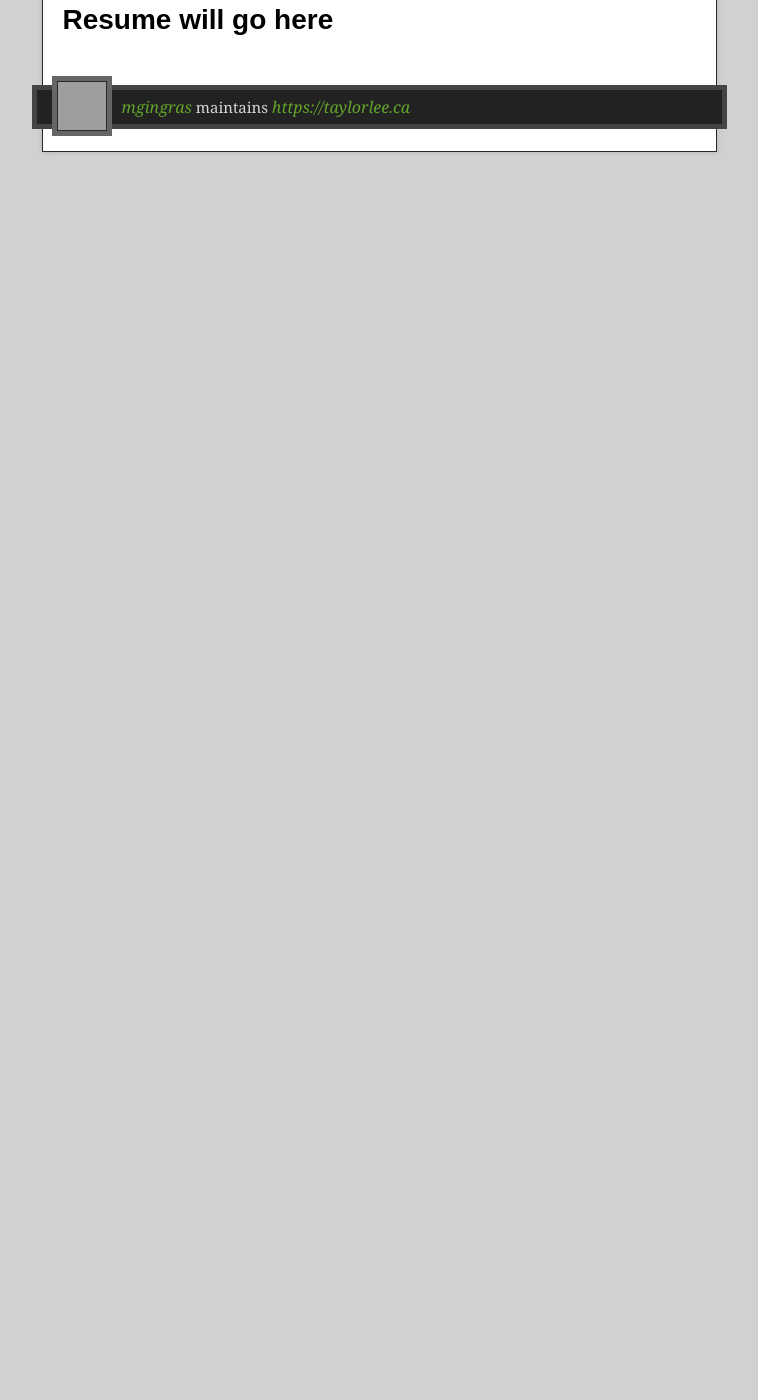
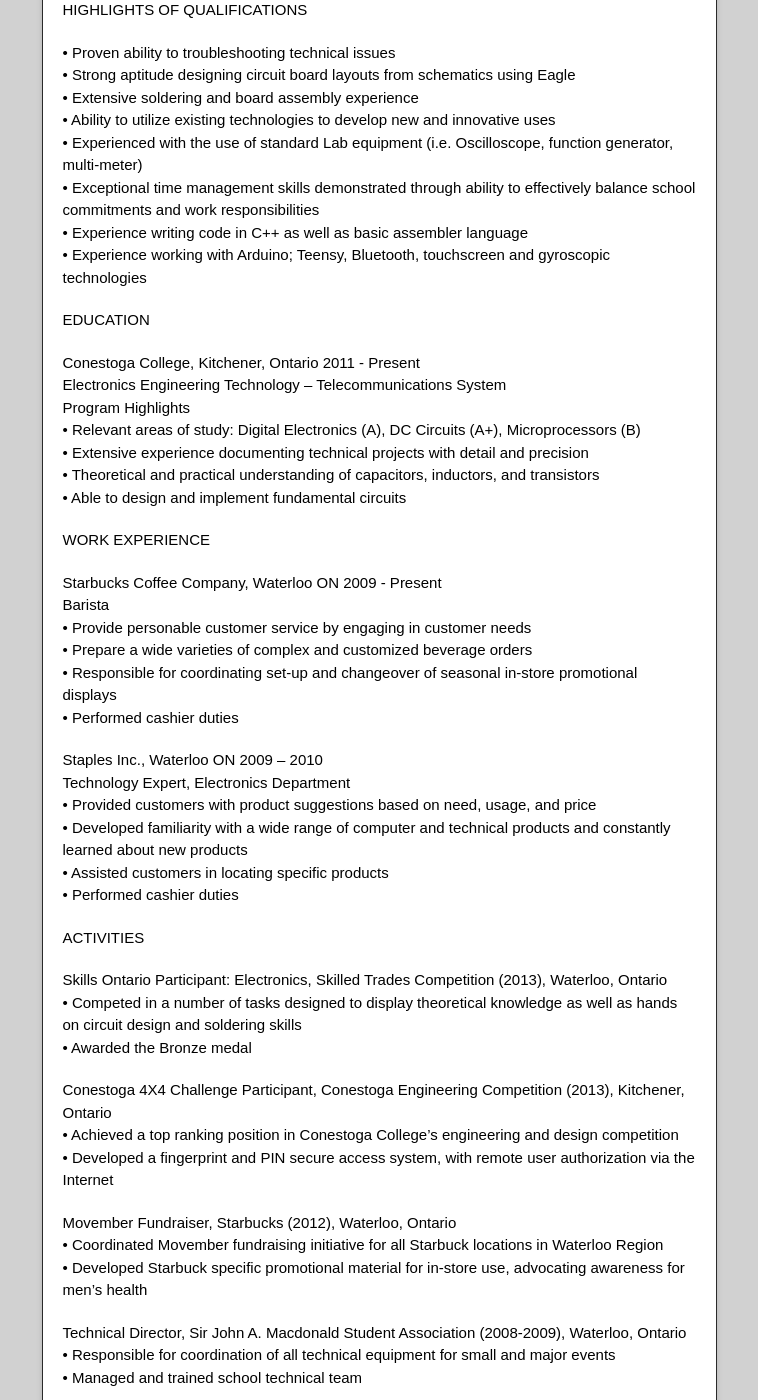
Before and after one commit to Rusty14/Rusty14.github.io, a Jekyll site: the page built from Resume/index.html, in a window 1280 px wide and 1400 px high, scrolled down 270 px. Shown: the whole window, without its empty margins (261-1019 px from the left). Built offline with Jekyll 4.4.1, drawn with Linux system fonts in a browser that asks for light colours; nearby versions of some CDN libraries; Markdown is read by kramdown in place of the engine named in the settings; before the commit the page ends 900 px from its top, so only the background shows below that; some of the changed text lies outside the part shown; grey boxes are pictures that could not be loaded.

Commit message:
added resume + testing text styles

```diff
--- a/_includes/Resume.html
+++ b/_includes/Resume.html
@@ -1,2 +1,65 @@
-<h1>Resume will go here</h1>
-<title>test</title>
+
+<p>HIGHLIGHTS OF QUALIFICATIONS</p>
+
+<p>&bull; Proven ability to troubleshooting technical issues<br />
+&bull; Strong aptitude designing circuit board layouts from schematics using Eagle<br />
+&bull; Extensive soldering and board assembly experience<br />
+&bull; Ability to utilize existing technologies to develop new and innovative uses<br />
+&bull; Experienced with the use of standard Lab equipment (i.e. Oscilloscope, function generator, multi-meter)<br />
+&bull; Exceptional time management skills demonstrated through ability to effectively balance school commitments and work responsibilities<br />
+&bull; Experience writing code in C++ as well as basic assembler language<br />
+&bull; Experience working with Arduino; Teensy, Bluetooth, touchscreen and gyroscopic technologies</p>
+
+<p>
+EDUCATION</p>
+
+<p>Conestoga College, Kitchener, Ontario 2011 - Present<br />
+Electronics Engineering Technology &ndash; Telecommunications System<br />
+Program Highlights<br />
+&bull; Relevant areas of study: Digital Electronics (A), DC Circuits (A+), Microprocessors (B)<br />
+&bull; Extensive experience documenting technical projects with detail and precision <br />
+&bull; Theoretical and practical understanding of capacitors, inductors, and transistors<br />
+&bull; Able to design and implement fundamental circuits</p>
+
+<p>
+WORK EXPERIENCE</p>
+
+<p>Starbucks Coffee Company, Waterloo ON 2009 - Present<br />
+Barista<br />
+&bull; Provide personable customer service by engaging in customer needs<br />
+&bull; Prepare a wide varieties of complex and customized beverage orders<br />
+&bull; Responsible for coordinating set-up and changeover of seasonal in-store promotional displays<br />
+&bull; Performed cashier duties </p>
+
+<p>
+Staples Inc., Waterloo ON 2009 &ndash; 2010<br />
+Technology Expert, Electronics Department<br />
+&bull; Provided customers with product suggestions based on need, usage, and price<br />
+&bull; Developed familiarity with a wide range of computer and technical products and constantly learned about new products<br />
+&bull; Assisted customers in locating specific products<br />
+&bull; Performed cashier duties</p>
+
+<p>ACTIVITIES</p>
+
+<p>Skills Ontario Participant: Electronics, Skilled Trades Competition (2013), Waterloo, Ontario<br />
+&bull; Competed in a number of tasks designed to display theoretical knowledge as well as hands on circuit design and soldering skills<br />
+&bull; Awarded the Bronze medal</p>
+
+<p>Conestoga 4X4 Challenge Participant, Conestoga Engineering Competition (2013), Kitchener, Ontario<br />
+&bull; Achieved a top ranking position in Conestoga College&rsquo;s engineering and design competition<br />
+&bull; Developed a fingerprint and PIN secure access system, with remote user authorization via the Internet</p>
+
+<p>Movember Fundraiser, Starbucks (2012), Waterloo, Ontario<br />
+&bull; Coordinated Movember fundraising initiative for all Starbuck locations in Waterloo Region<br />
+&bull; Developed Starbuck specific promotional material for in-store use, advocating awareness for men&rsquo;s health</p>
+
+<p>Technical Director, Sir John A. Macdonald Student Association (2008-2009), Waterloo, Ontario <br />
+&bull; Responsible for coordination of all technical equipment for small and major events<br />
+&bull; Managed and trained school technical team </p>
+
+<p>INTERESTS AND HOBBIES<br />
+&bull; Experimenting with computers and electronics <br />
+&bull; Designing and building my own PCB projects.<br />
+&bull; Repairing electronics for friends and family<br />
+&bull; Participating in water sports, such as kayaking, sailing and wakeboarding <br />
+&bull; Interested in a variety of musical genres, specifically folk, alternative, and alternative rock</p>
```
Also changed, not shown: _posts/2013-05-25-test-post.md (+39 -0 lines).
